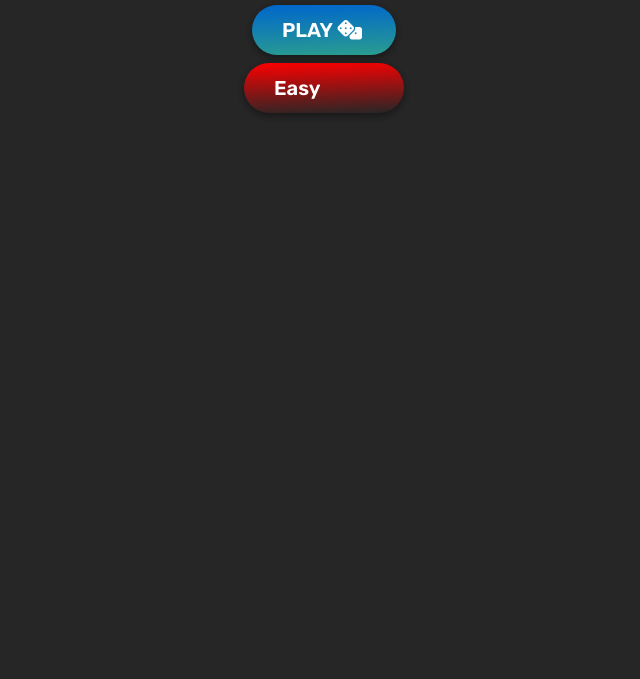
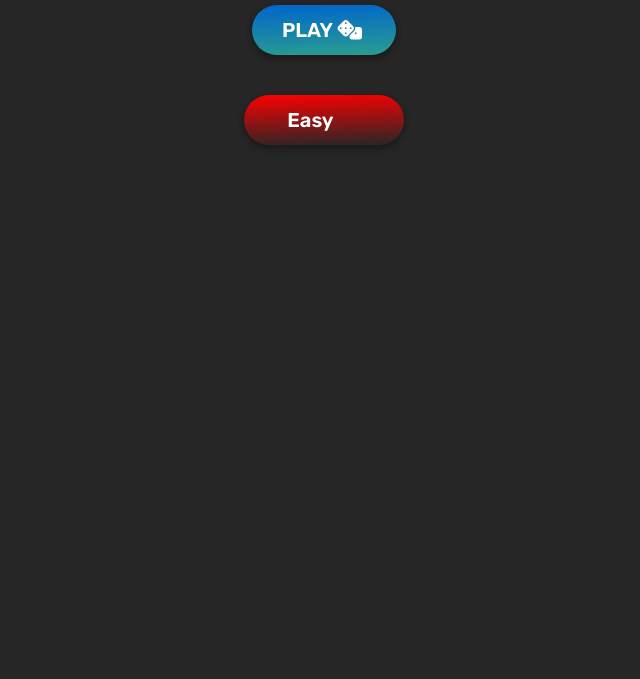
Before and after one commit to AiroldiFederico/js-campominato-grid, a plain HTML site: page index.html in a window 1280 px wide. Shown: the part 121-800 px from the top of the page, without its empty margins (316-956 px from the left). Drawn offline with nearby package versions, Linux system fonts and the light colour scheme.

Commit message:
CONCLUSO

```diff
--- a/asset/css/style.css
+++ b/asset/css/style.css
@@ -169,6 +169,7 @@ h1 {
     box-shadow: rgba(0, 0, 0, 0.16) 0px 3px 6px, rgba(0, 0, 0, 0.23) 0px 3px 6px;
     border-radius: 50px;
     width: 10rem;
+    margin-top: 2rem;
 }
 
 .option {
@@ -178,3 +179,7 @@ h1 {
 .option:hover {
     background-color: none !important;
 }
+
+.form-select {
+    padding-left: 2.7rem;
+}
```
Also changed, not shown: asset/js/main.js (+0 -12 lines), 1 other file.
